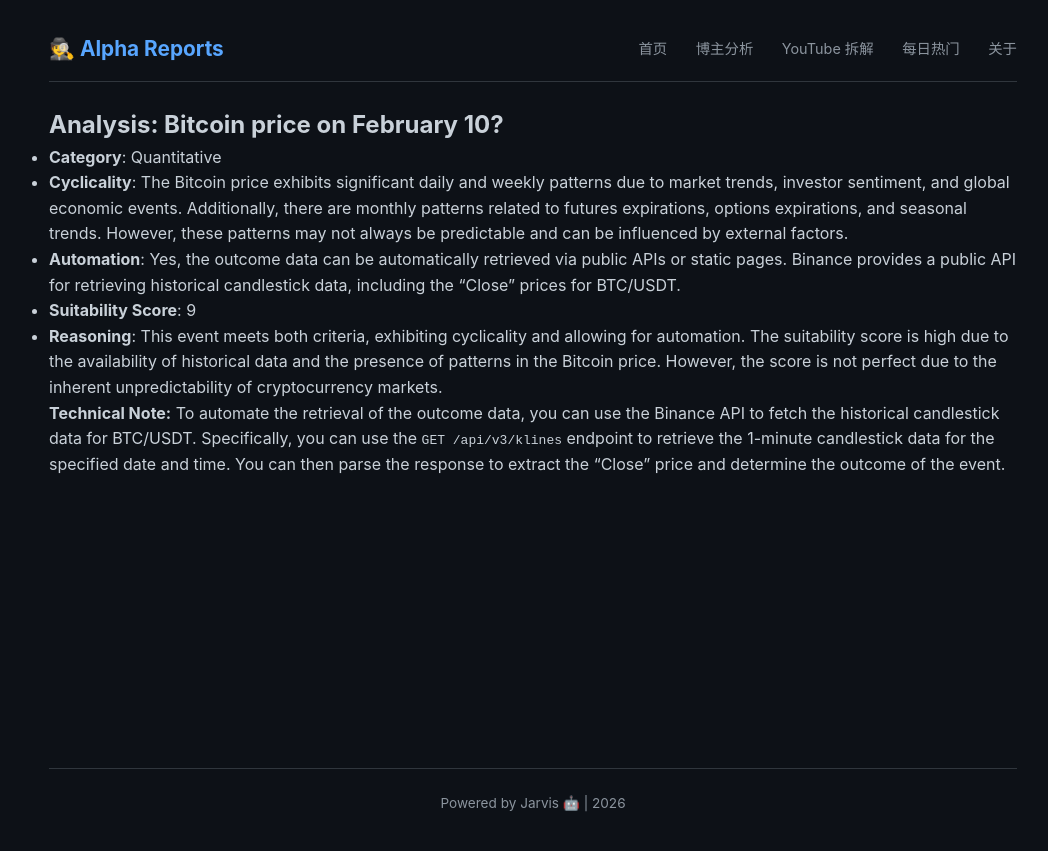
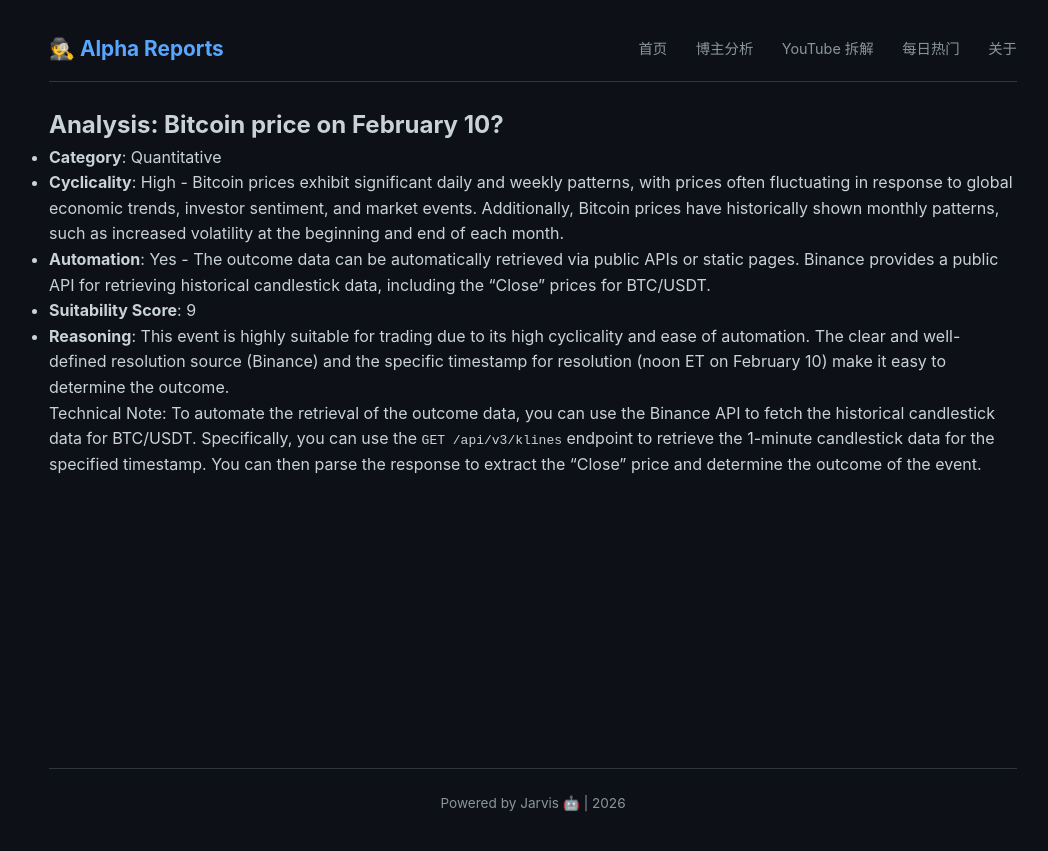
Before and after one commit to amencris073-png/crypto-alpha-reports, a Jekyll site: the page built from polymarket_analysis/quantitative/2026-02-04_bitcoin_price_on_february_10.md, in a window 1280 px wide. Shown: the top 851 px of the page, without its empty margins (107-1155 px from the left). Built offline with Jekyll 4.4.1, drawn with Linux system fonts in a browser that asks for light colours; our own code applies the rules of GitHub Pages for plain Markdown files.

Commit message:
Automated analysis for Bitcoin price on February 10?

```diff
--- a/polymarket_analysis/quantitative/2026-02-04_bitcoin_price_on_february_10.md
+++ b/polymarket_analysis/quantitative/2026-02-04_bitcoin_price_on_february_10.md
@@ -1,9 +1,10 @@
 ## Analysis: Bitcoin price on February 10?
 
 - **Category**: Quantitative
-- **Cyclicality**: The Bitcoin price exhibits significant daily and weekly patterns due to market trends, investor sentiment, and global economic events. Additionally, there are monthly patterns related to futures expirations, options expirations, and seasonal trends. However, these patterns may not always be predictable and can be influenced by external factors.
-- **Automation**: Yes, the outcome data can be automatically retrieved via public APIs or static pages. Binance provides a public API for retrieving historical candlestick data, including the "Close" prices for BTC/USDT.
+- **Cyclicality**: High - Bitcoin prices exhibit significant daily and weekly patterns, with prices often fluctuating in response to global economic trends, investor sentiment, and market events. Additionally, Bitcoin prices have historically shown monthly patterns, such as increased volatility at the beginning and end of each month.
+- **Automation**: Yes - The outcome data can be automatically retrieved via public APIs or static pages. Binance provides a public API for retrieving historical candlestick data, including the "Close" prices for BTC/USDT.
 - **Suitability Score**: 9
-- **Reasoning**: This event meets both criteria, exhibiting cyclicality and allowing for automation. The suitability score is high due to the availability of historical data and the presence of patterns in the Bitcoin price. However, the score is not perfect due to the inherent unpredictability of cryptocurrency markets.
+- **Reasoning**: This event is highly suitable for trading due to its high cyclicality and ease of automation. The clear and well-defined resolution source (Binance) and the specific timestamp for resolution (noon ET on February 10) make it easy to determine the outcome.
 
-**Technical Note:** To automate the retrieval of the outcome data, you can use the Binance API to fetch the historical candlestick data for BTC/USDT. Specifically, you can use the `GET /api/v3/klines` endpoint to retrieve the 1-minute candlestick data for the specified date and time. You can then parse the response to extract the "Close" price and determine the outcome of the event.
+Technical Note:
+To automate the retrieval of the outcome data, you can use the Binance API to fetch the historical candlestick data for BTC/USDT. Specifically, you can use the `GET /api/v3/klines` endpoint to retrieve the 1-minute candlestick data for the specified timestamp. You can then parse the response to extract the "Close" price and determine the outcome of the event.
```
